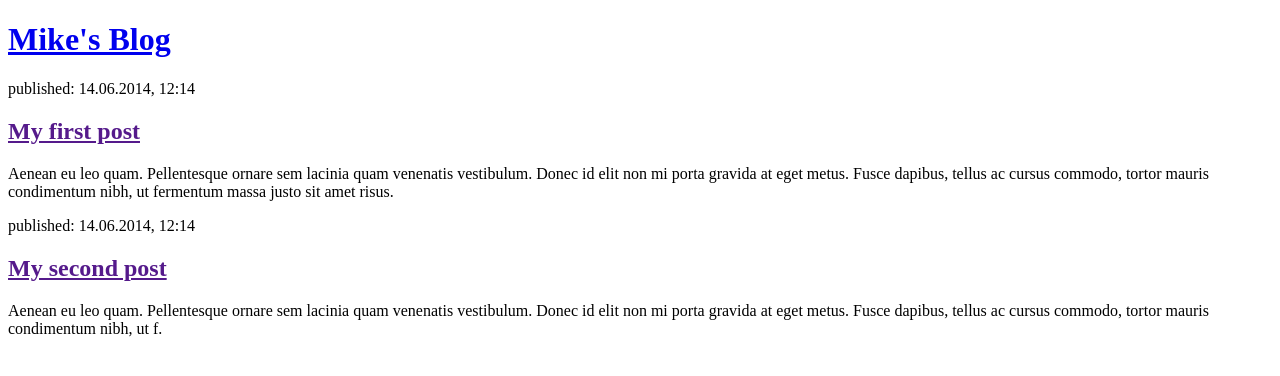
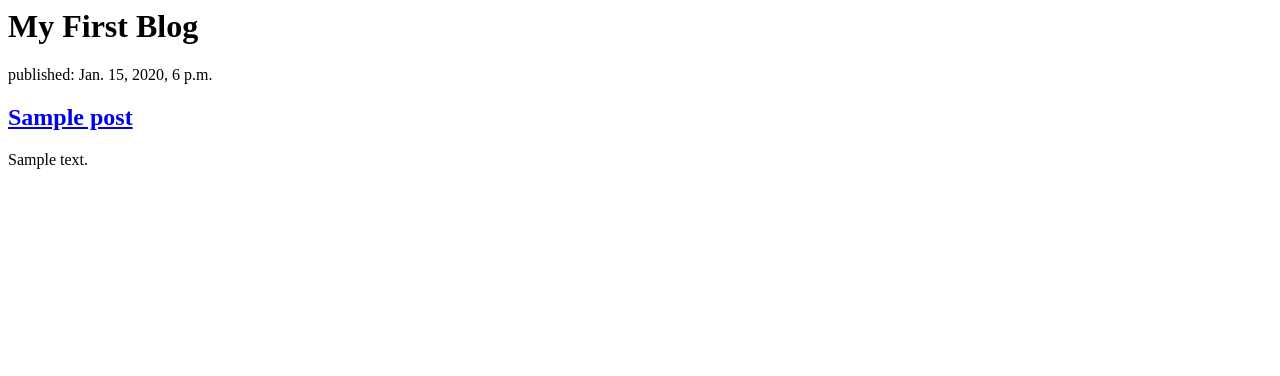
Before and after one commit to Galmic/Django_Girls_First_Blog, a Django app: page / in a window 1280 px wide. Shown: the top 376 px of the page. Run offline with Django 4.2, Linux system fonts and the light colour scheme; tables that the repository leaves empty hold one stand-in row (values such as "Sample post").

Commit message:
Modified templates

```diff
--- a/first_blog/models.py
+++ b/first_blog/models.py
@@ -9,7 +9,7 @@ class Post(models.Model):
     title = models.CharField(max_length=200)
     text = models.TextField()
     create_date = models.DateTimeField(default=timezone.now)
-    publshed_date = models.DateTimeField(blank=True, null=True)
+    published_date = models.DateTimeField(blank=True, null=True)
 
     def published(self):
         self.published_date = timezone.now()
--- a/first_blog/templates/first_blog/post_list.html
+++ b/first_blog/templates/first_blog/post_list.html
@@ -1,23 +1,11 @@
-<!DOCTYPE html>
-<html>
-    <head>
-        <title>Mike's blog</title>
-    </head>
-    <body>
-        <header>
-            <h1><a href="/">Mike's Blog</a></h1>
-        </header>
+<header>
+    <h1>My First Blog</h1>
+</header>
 
-        <article>
-            <time>published: 14.06.2014, 12:14</time>
-            <h2><a href="">My first post</a></h2>
-            <p>Aenean eu leo quam. Pellentesque ornare sem lacinia quam venenatis vestibulum. Donec id elit non mi porta gravida at eget metus. Fusce dapibus, tellus ac cursus commodo, tortor mauris condimentum nibh, ut fermentum massa justo sit amet risus.</p>
-        </article>
-
-        <article>
-            <time>published: 14.06.2014, 12:14</time>
-            <h2><a href="">My second post</a></h2>
-            <p>Aenean eu leo quam. Pellentesque ornare sem lacinia quam venenatis vestibulum. Donec id elit non mi porta gravida at eget metus. Fusce dapibus, tellus ac cursus commodo, tortor mauris condimentum nibh, ut f.</p>
-        </article>
-    </body>
-</html>
+{% for post in posts %}
+    <article>
+        <time>published: {{ post.published_date }}</time>
+        <h2><a href="#">{{ post.title }}</a></h2>
+        <p>{{ post.text |linebreaksbr }}</p>
+    </article>
+{% endfor %}
--- a/first_blog/views.py
+++ b/first_blog/views.py
@@ -1,6 +1,11 @@
 from django.shortcuts import render
+from django.utils import timezone
+from .models import Post
 
 
 # Create your views here.
 def post_list(request):
-    return render(request, "first_blog/post_list.html", {})
+    posts = Post.objects.filter(published_date__lte=timezone.now()).order_by(
+        "published_date"
+    )
+    return render(request, "first_blog/post_list.html", {"posts": posts})
```
Also changed, not shown: first_blog/migrations/0002_rename_publshed_date_post_published_date.py (added).
